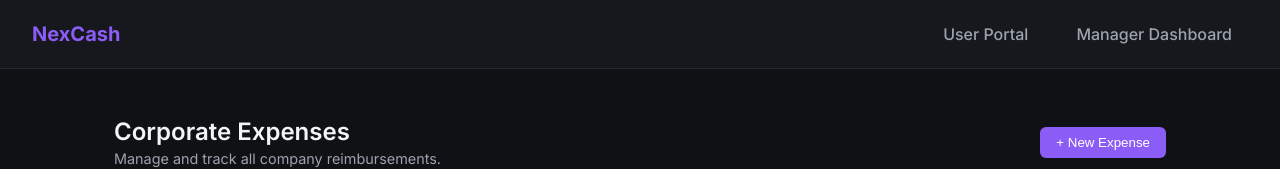
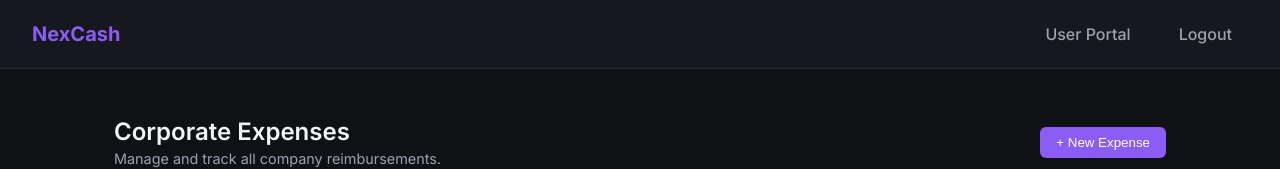
Before and after one commit to ynfleozin/nexcash, an Angular app in the folder frontend/: page / in a window 1280 px wide. Both pictures are taken after a click on the button "Login as User". Shown: the top 169 px of the page. Built offline with nearby package versions, Linux system fonts and the light colour scheme; no server answers.

Commit message:
fix: clear auth state on guard deny and improve navbar dynamic routing

```diff
--- a/frontend/src/app/app.component.html
+++ b/frontend/src/app/app.component.html
@@ -4,9 +4,16 @@
   <nav class="top-nav">
     <div class="nav-brand">NexCash</div>
     <div class="nav-links">
-      <a routerLink="/user" routerLinkActive="active-link">User Portal</a>
-      <a routerLink="/manager" routerLinkActive="active-link"
-        >Manager Dashboard</a
+      @if (authService.currentUserRole() === "USER") {
+        <a routerLink="/user">User Portal</a>
+      }
+
+      @if (authService.currentUserRole() === "MANAGER") {
+        <a routerLink="/manager">Manager Dashboard</a>
+      }
+
+      <a href="javascript:void(0)" (click)="logout()" class="logout-link"
+        >Logout</a
       >
     </div>
   </nav>
--- a/frontend/src/app/app.component.scss
+++ b/frontend/src/app/app.component.scss
@@ -32,13 +32,13 @@
       background-color: rgba(255, 255, 255, 0.05);
     }
 
-    .active-link {
-      color: white;
-      background-color: var(--primary-purple);
-    }
+    .logout-link {
+      color: var(--text-muted);
 
-    .active-link:hover {
-      background-color: var(--primary-purple);
+      &:hover {
+        color: var(--status-rejected);
+        background-color: rgba(239, 68, 68, 0.05);
+      }
     }
   }
 }
--- a/frontend/src/app/app.component.ts
+++ b/frontend/src/app/app.component.ts
@@ -1,5 +1,5 @@
 import { Component, inject } from '@angular/core';
-import { RouterLink, RouterOutlet } from '@angular/router';
+import { Router, RouterLink, RouterOutlet } from '@angular/router';
 import { ToastComponent } from './shared/toast/toast.component';
 import { AuthService } from './core/services/auth.service';
 
@@ -12,4 +12,10 @@ import { AuthService } from './core/services/auth.service';
 })
 export class AppComponent {
   authService = inject(AuthService);
+  private router = inject(Router);
+
+  logout() {
+    this.authService.logout();
+    this.router.navigate(['/']);
+  }
 }
--- a/frontend/src/app/core/guards/auth.guard.ts
+++ b/frontend/src/app/core/guards/auth.guard.ts
@@ -13,6 +13,8 @@ export const authGuard: CanActivateFn = (route, state) => {
   if (!authService.isAuthenticated() || !authService.hasRole(expectedRole)) {
     toastService.show('Acess denied. Please log in.', 'error');
 
+    authService.logout();
+
     router.navigate(['/']);
     return false;
   }
```
